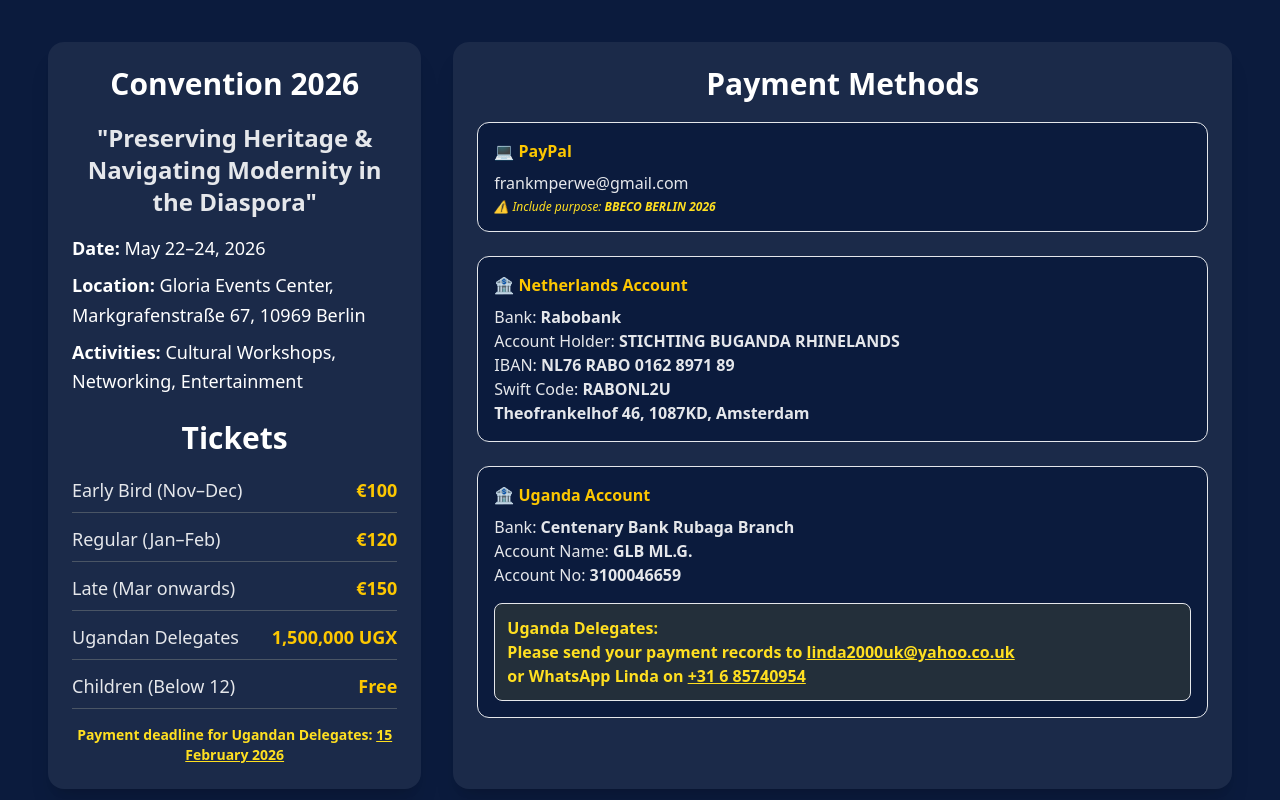
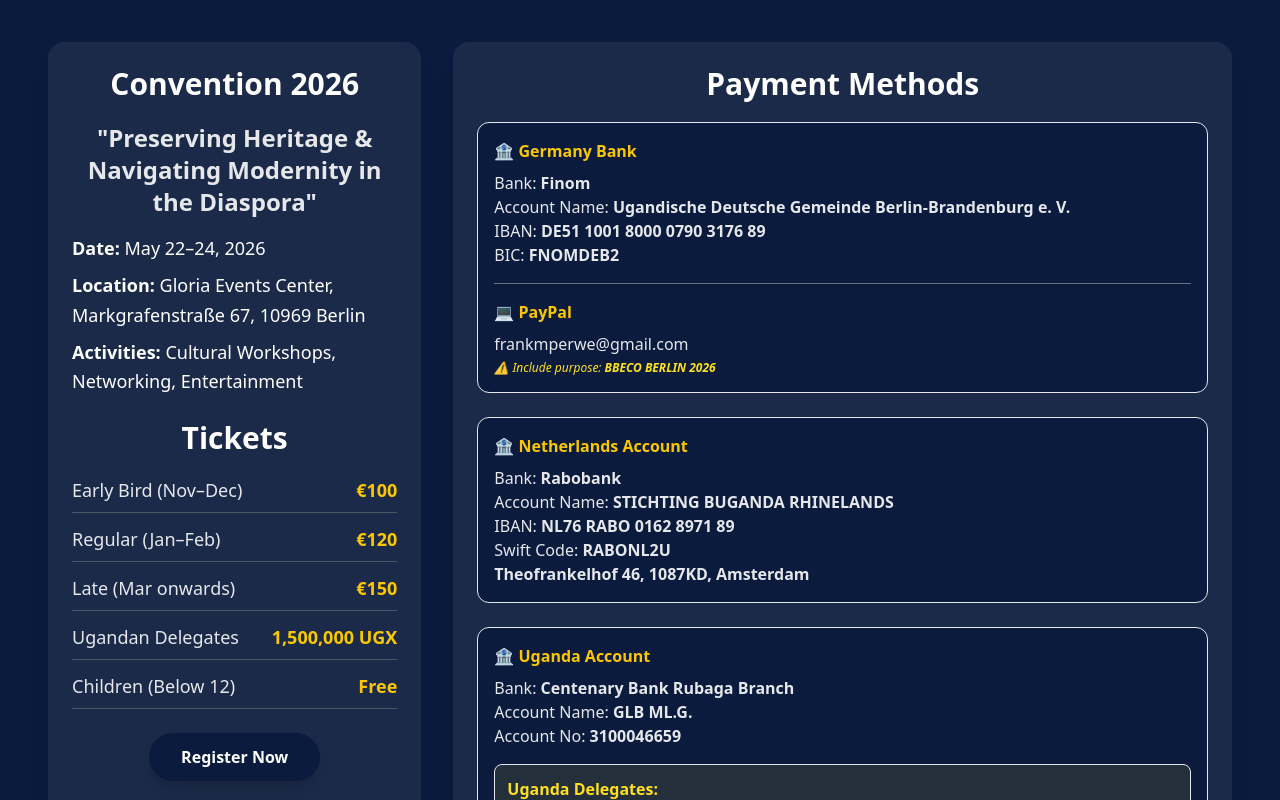
Before and after one commit to mperwe/bug-form_frontend, a React (Vite) app: page / in a window 1280 px wide. Shown: the part 720-1520 px from the top of the page. Built offline with nearby package versions, Linux system fonts and the light colour scheme; the HTML template or start-up script is replaced by a standard one.

Commit message:
update banking records

```diff
--- a/src/pages/Home.jsx
+++ b/src/pages/Home.jsx
@@ -337,6 +337,19 @@ export default function Home() {
               ))}
             </ul>
 
+
+            {/* Registration Button */}
+            <div className="text-center mt-6">
+              <a
+                href="https://forms.gle/PaD39jWRFeZJFxFLA"
+                target="_blank"
+                rel="noopener noreferrer"
+                className="inline-block px-6 md:px-8 py-2.5 md:py-3 bg-[#0B1B3D] text-white font-bold rounded-full shadow-lg hover:scale-105 hover:bg-[#1A2B5C] transition"
+              >
+                Register Now
+              </a>
+            </div>
+
             {/* DISCLAIMER ADDED HERE — NOTHING REMOVED ABOVE */}
             <p className="mt-4 text-yellow-300 text-sm text-center font-semibold">
               Payment deadline for Ugandan Delegates:{" "}
@@ -351,7 +364,29 @@ export default function Home() {
             </h2>
 
             <div className="space-y-6 text-gray-200">
+              {/* Germany Bank + PayPal combined */}
               <div className="bg-[#0B1B3D] p-4 rounded-xl border border-white-400">
+                {/* Germany Bank */}
+                <h3 className="text-yellow-400 font-bold mb-2">🏦 Germany Bank</h3>
+                <p>
+                  Bank: <strong>Finom</strong>
+                </p>
+                <p>
+                  Account Name: <strong>Ugandische Deutsche Gemeinde Berlin-Brandenburg e. V.</strong>
+                </p>
+                <p>
+                  IBAN: <strong>DE51 1001 8000 0790 3176 89</strong>
+                </p>
+                <p>
+                  BIC: <strong>FNOMDEB2</strong>
+                </p>
+
+                {/* Divider line */}
+                <div className="my-4 border-t border-gray-500 text-center text-gray-400">
+
+                </div>
+
+                {/* PayPal */}
                 <h3 className="text-yellow-400 font-bold mb-2">💻 PayPal</h3>
                 <p>frankmperwe@gmail.com</p>
                 <p className="text-xs italic text-yellow-300 mt-1">
@@ -359,15 +394,14 @@ export default function Home() {
                 </p>
               </div>
 
+              {/* Netherlands Account */}
               <div className="bg-[#0B1B3D] p-4 rounded-xl border border-white-400">
-                <h3 className="text-yellow-400 font-bold mb-2">
-                  🏦 Netherlands Account
-                </h3>
+                <h3 className="text-yellow-400 font-bold mb-2">🏦 Netherlands Account</h3>
                 <p>
                   Bank: <strong>Rabobank</strong>
                 </p>
                 <p>
-                  Account Holder: <strong>STICHTING BUGANDA RHINELANDS</strong>
+                  Account Name: <strong>STICHTING BUGANDA RHINELANDS</strong>
                 </p>
                 <p>
                   IBAN: <strong>NL76 RABO 0162 8971 89</strong>
@@ -380,11 +414,9 @@ export default function Home() {
                 </p>
               </div>
 
+              {/* Uganda Account */}
               <div className="bg-[#0B1B3D] p-4 rounded-xl border border-white-400">
-                <h3 className="text-yellow-400 font-bold mb-2">
-                  🏦 Uganda Account
-                </h3>
-
+                <h3 className="text-yellow-400 font-bold mb-2">🏦 Uganda Account</h3>
                 <p>
                   Bank: <strong>Centenary Bank Rubaga Branch</strong>
                 </p>
@@ -402,12 +434,16 @@ export default function Home() {
                     Please send your payment records to{" "}
                     <span className="underline">linda2000uk@yahoo.co.uk</span>
                     <br />
-    or WhatsApp Linda on{" "}
-    <span className="underline">+31 6 85740954</span>
+                    or WhatsApp Linda on <span className="underline">+31 6 85740954</span>
                   </p>
                 </div>
+              </div>
 
-              </div>
+
+
+
+
+
 
               <div className="text-center text-gray-300 pt-4">
 
@@ -420,8 +456,7 @@ export default function Home() {
         <div className="mt-12 max-w-7xl mx-auto flex justify-center gap-4">
           <button
             onClick={() => setActiveFilter("hotels")}
-            className={`px-6 py-2 rounded-full font-bold ${
-              activeFilter === "hotels"
+            className={`px-6 py-2 rounded-full font-bold ${activeFilter === "hotels"
                 ? "bg-[#8B5E3C]"
                 : "bg-[#1B2A49]"
               } hover:bg-[#8B5E3C] transition`}
@@ -430,8 +465,7 @@ export default function Home() {
           </button>
           <button
             onClick={() => setActiveFilter("hostels")}
-            className={`px-6 py-2 rounded-full font-bold ${
-              activeFilter === "hostels"
+            className={`px-6 py-2 rounded-full font-bold ${activeFilter === "hostels"
                 ? "bg-[#8B5E3C]"
                 : "bg-[#1B2A49]"
               } hover:bg-[#8B5E3C] transition`}
@@ -447,8 +481,7 @@ export default function Home() {
               (place, i) => (
                 <div
                   key={i}
-                  className={`bg-[#1B2A49] rounded-xl shadow-md p-5 border ${
-                    place.recommended
+                  className={`bg-[#1B2A49] rounded-xl shadow-md p-5 border ${place.recommended
                       ? "border-yellow-400 shadow-yellow-400"
                       : "border-gray-600"
                     } hover:shadow-lg hover:bg-[#8B5E3C] hover:text-white transition-all`}
--- a/src/pages/test.home.jsx
+++ b/src/pages/test.home.jsx
@@ -351,7 +351,29 @@ export default function Home() {
   </h2>
 
   <div className="space-y-6 text-gray-200">
+    {/* Germany Bank + PayPal combined */}
     <div className="bg-[#0B1B3D] p-4 rounded-xl border border-white-400">
+      {/* Germany Bank */}
+      <h3 className="text-yellow-400 font-bold mb-2">🏦 Germany Bank</h3>
+      <p>
+        Bank: <strong>Finom</strong>
+      </p>
+      <p>
+        Account Name: <strong>Ugandische Deutsche Gemeinde Berlin-Brandenburg e. V.</strong>
+      </p>
+      <p>
+        IBAN: <strong>DE51 1001 8000 0790 3176 89</strong>
+      </p>
+      <p>
+        BIC: <strong>FNOMDEB2</strong>
+      </p>
+
+      {/* Divider line */}
+      <div className="my-4 border-t border-gray-500 text-center text-gray-400">
+
+      </div>
+
+      {/* PayPal */}
       <h3 className="text-yellow-400 font-bold mb-2">💻 PayPal</h3>
       <p>frankmperwe@gmail.com</p>
       <p className="text-xs italic text-yellow-300 mt-1">
@@ -359,10 +381,9 @@ export default function Home() {
       </p>
     </div>
 
+    {/* Netherlands Account */}
     <div className="bg-[#0B1B3D] p-4 rounded-xl border border-white-400">
-                <h3 className="text-yellow-400 font-bold mb-2">
-                  🏦 Netherlands Account
-                </h3>
+      <h3 className="text-yellow-400 font-bold mb-2">🏦 Netherlands Account</h3>
       <p>
         Bank: <strong>Rabobank</strong>
       </p>
@@ -380,11 +401,9 @@ export default function Home() {
       </p>
     </div>
 
+    {/* Uganda Account */}
     <div className="bg-[#0B1B3D] p-4 rounded-xl border border-white-400">
-                <h3 className="text-yellow-400 font-bold mb-2">
-                  🏦 Uganda Account
-                </h3>
-
+      <h3 className="text-yellow-400 font-bold mb-2">🏦 Uganda Account</h3>
       <p>
         Bank: <strong>Centenary Bank Rubaga Branch</strong>
       </p>
@@ -402,12 +421,16 @@ export default function Home() {
           Please send your payment records to{" "}
           <span className="underline">linda2000uk@yahoo.co.uk</span>
           <br />
-    or WhatsApp Linda on{" "}
-    <span className="underline">+31 6 85740954</span>
+          or WhatsApp Linda on <span className="underline">+31 6 85740954</span>
         </p>
       </div>
+    </div>
 
-              </div>
+
+
+
+
+
 
               <div className="text-center text-gray-300 pt-4">
 
```
Lines whose indentation alone changed are shown as unchanged.
